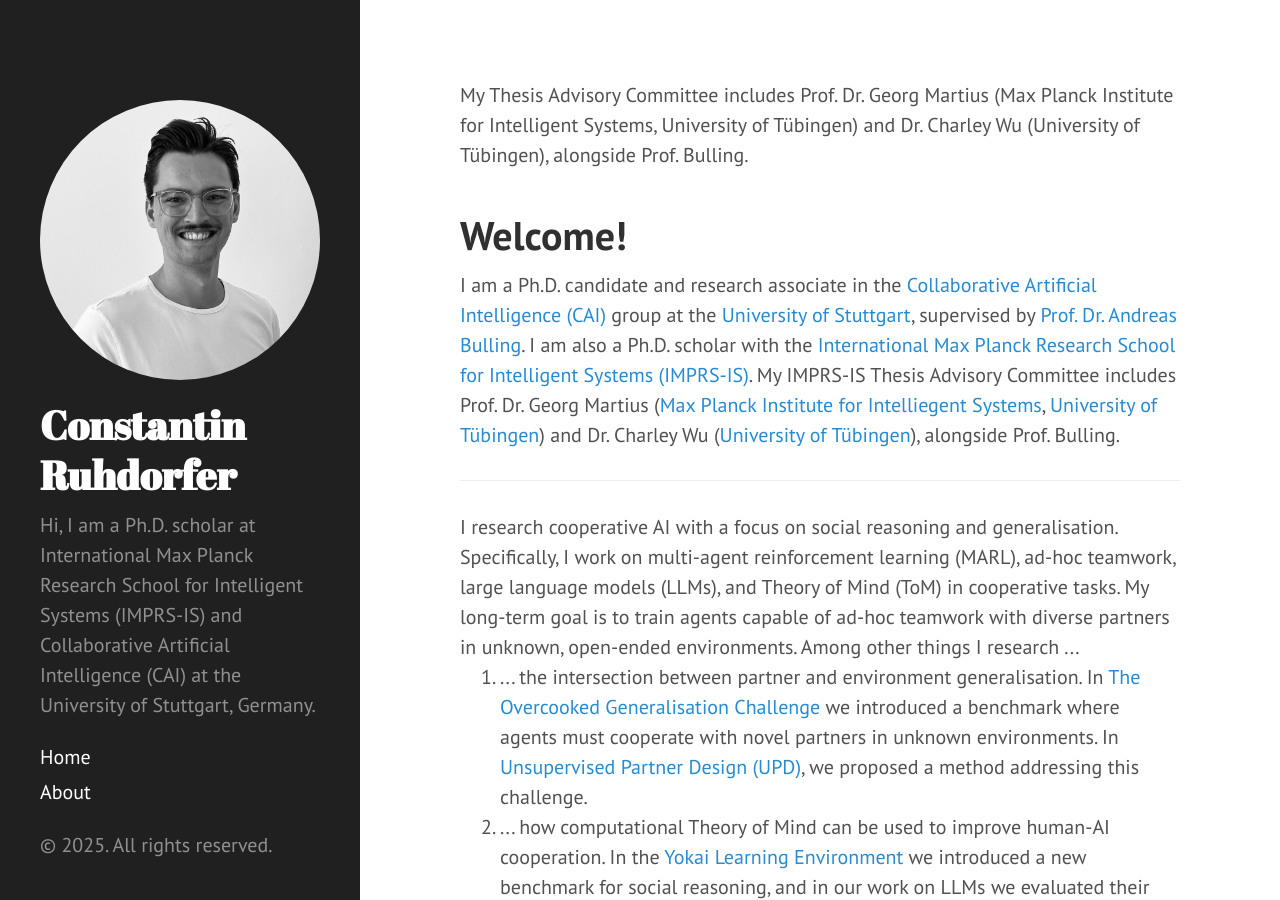
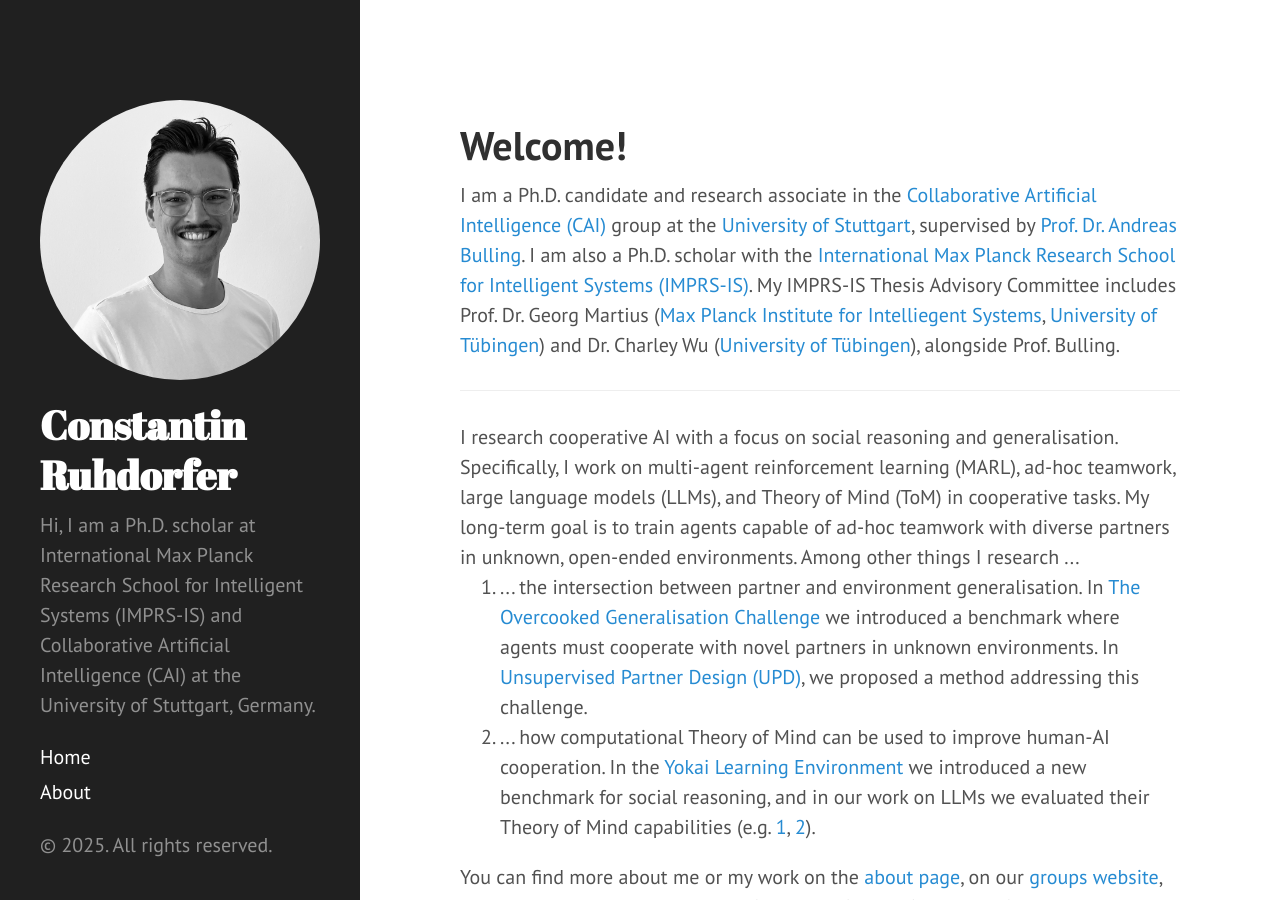
Before and after one commit to ConstantinRuhdorfer/constantinruhdorfer.github.io, a Jekyll site: the page built from index.html, in a window 1280 px wide and 900 px high. Built offline with Jekyll 4.4.1, drawn with Linux system fonts in a browser that asks for light colours; the list of posts is cut into pages by our own code.

Commit message:
Update index.html

```diff
--- a/index.html
+++ b/index.html
@@ -2,8 +2,6 @@
 layout: default
 title: Home
 ---
-
-My Thesis Advisory Committee includes Prof. Dr. Georg Martius (Max Planck Institute for Intelligent Systems, University of Tübingen) and Dr. Charley Wu (University of Tübingen), alongside Prof. Bulling.
 
 <h1 class="post-title">Welcome!</h1>
 
```
